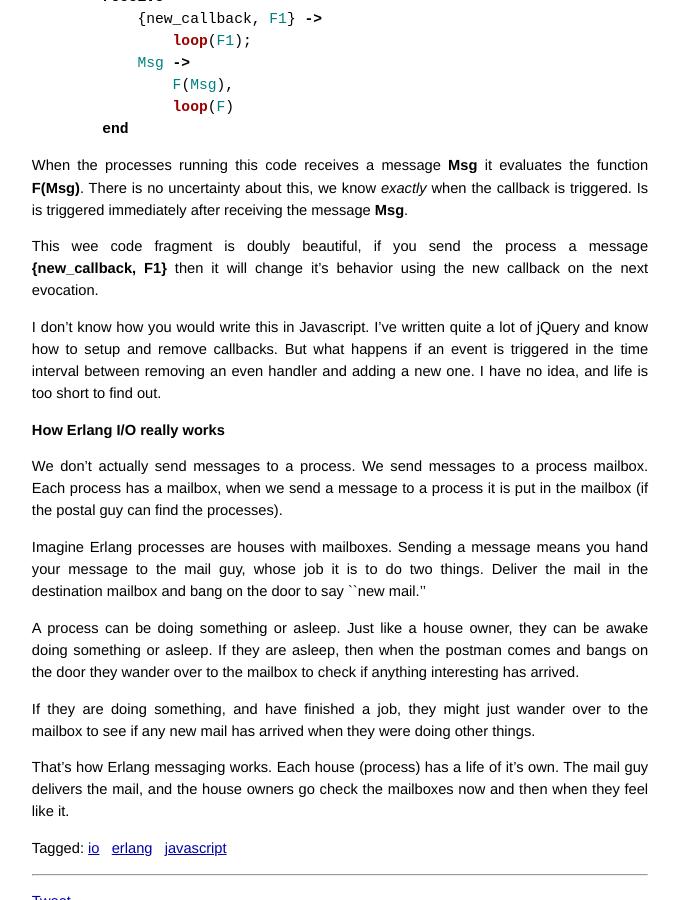
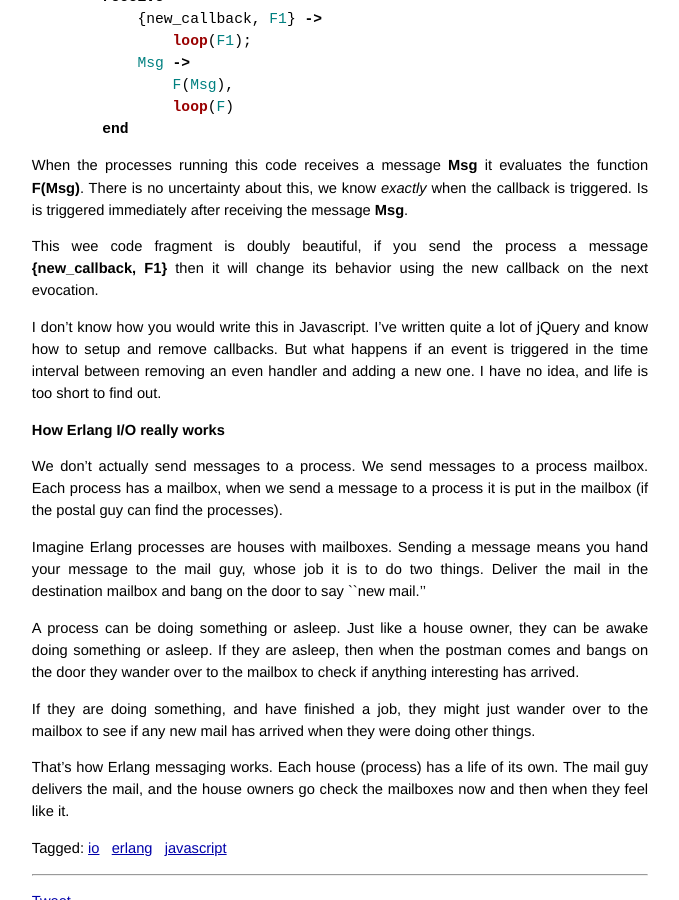
Before and after one commit to joearms/old.blog, a Jekyll site: the page built from _posts/2013-04-02-Red-and-Green-Callbacks.md, in a window 1280 px wide and 900 px high, scrolled down 2748 px. Shown: the whole window, without its empty margins (300-979 px from the left). Built offline with Jekyll 4.4.1, drawn with Linux system fonts in a browser that asks for light colours; Markdown is read by kramdown in place of the engine named in the settings; comment, search, counter and statistics services are not loaded.

Commit message:
Update 2013-04-02-Red-and-Green-Callbacks.md
Fixed two typos:  "it's" --> "its"

"it's" = "it is" or "it has"

```diff
--- a/_posts/2013-04-02-Red-and-Green-Callbacks.md
+++ b/_posts/2013-04-02-Red-and-Green-Callbacks.md
@@ -182,7 +182,7 @@ this, we know _exactly_ when the callback is triggered.  Is is
 triggered immediately after receiving the message **Msg**.
 
 This wee code fragment is doubly beautiful, if you send the process a message
-**{new_callback, F1}** then it will change it's behavior using the
+**{new_callback, F1}** then it will change its behavior using the
 new callback on the next evocation.
 
 I don't know how you would write this in Javascript. I've written
@@ -214,5 +214,5 @@ wander over to the mailbox to see if any new mail has arrived when
 they were doing other things.
 
 That's how Erlang messaging works. Each house (process) has a life of
-it's own.  The mail guy delivers the mail, and the house owners go
+its own.  The mail guy delivers the mail, and the house owners go
 check the mailboxes now and then when they feel like it.
```
